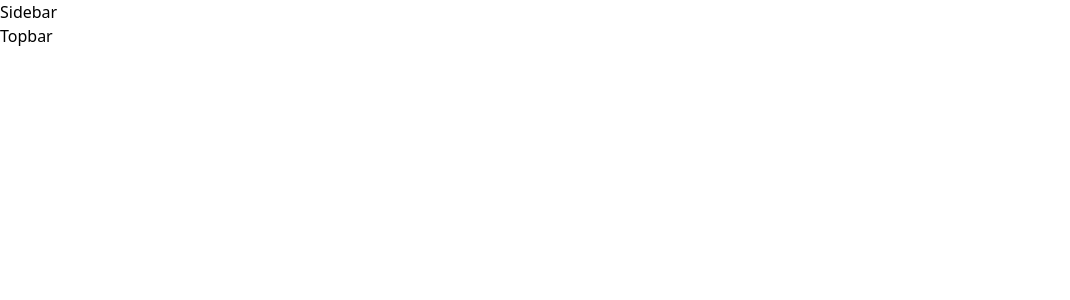
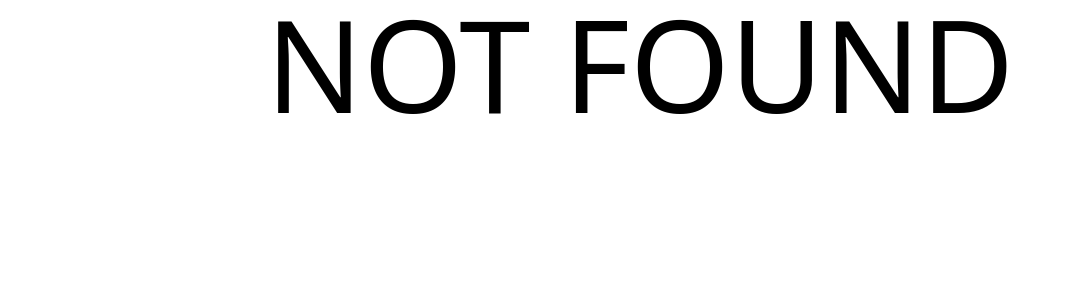
Before and after one commit to Saejina/Sae, a React (Create React App) app in the folder sae-app/: page /404 in a window 1280 px wide. Shown: the top 300 px of the page, without its empty margins (0-1070 px from the left). Built offline with nearby package versions, Linux system fonts and the light colour scheme.

Commit message:
feat(sa-app): add notfound page

```diff
--- a/sae-app/src/App.tsx
+++ b/sae-app/src/App.tsx
@@ -1,14 +1,16 @@
 import React from 'react';
 import routes from './configs/routes';
-import { BrowserRouter as Router, Switch, Route } from 'react-router-dom';
+import { NotFound } from './pages';
+import { BrowserRouter as Router, Switch, Route, Redirect } from 'react-router-dom';
 
 function App(): JSX.Element {
     return (
         <Router>
             <Switch>
                 {routes.map(({ path, page }, index) => {
-                    return <Route key={index} path={path} component={page} />;
+                    return <Route exact key={index} path={path} component={page} />;
                 })}
+                <Redirect to="/404" />
             </Switch>
         </Router>
     );
--- a/sae-app/src/configs/routes.ts
+++ b/sae-app/src/configs/routes.ts
@@ -3,6 +3,7 @@ import * as pages from '../pages';
 const routes = [
     { path: '/users', page: pages['Users'] },
     { path: '/commands', page: pages['Commands'] },
+    { path: '/404', page: pages['NotFound'] },
     { path: '/', page: pages['Home'] },
 ];
 
--- /dev/null
+++ b/sae-app/src/pages/NotFound.tsx
@@ -0,0 +1,11 @@
+import React from 'react';
+
+export function NotFound(): JSX.Element {
+    return (
+        <div className={'flex items-center justify-center text-9xl'}>
+            <span>NOT FOUND</span>
+        </div>
+    );
+}
+
+export default NotFound;
--- a/sae-app/src/pages/index.ts
+++ b/sae-app/src/pages/index.ts
@@ -1,3 +1,4 @@
 export * from './Commands';
 export * from './Home';
+export * from './NotFound';
 export * from './Users';
```
